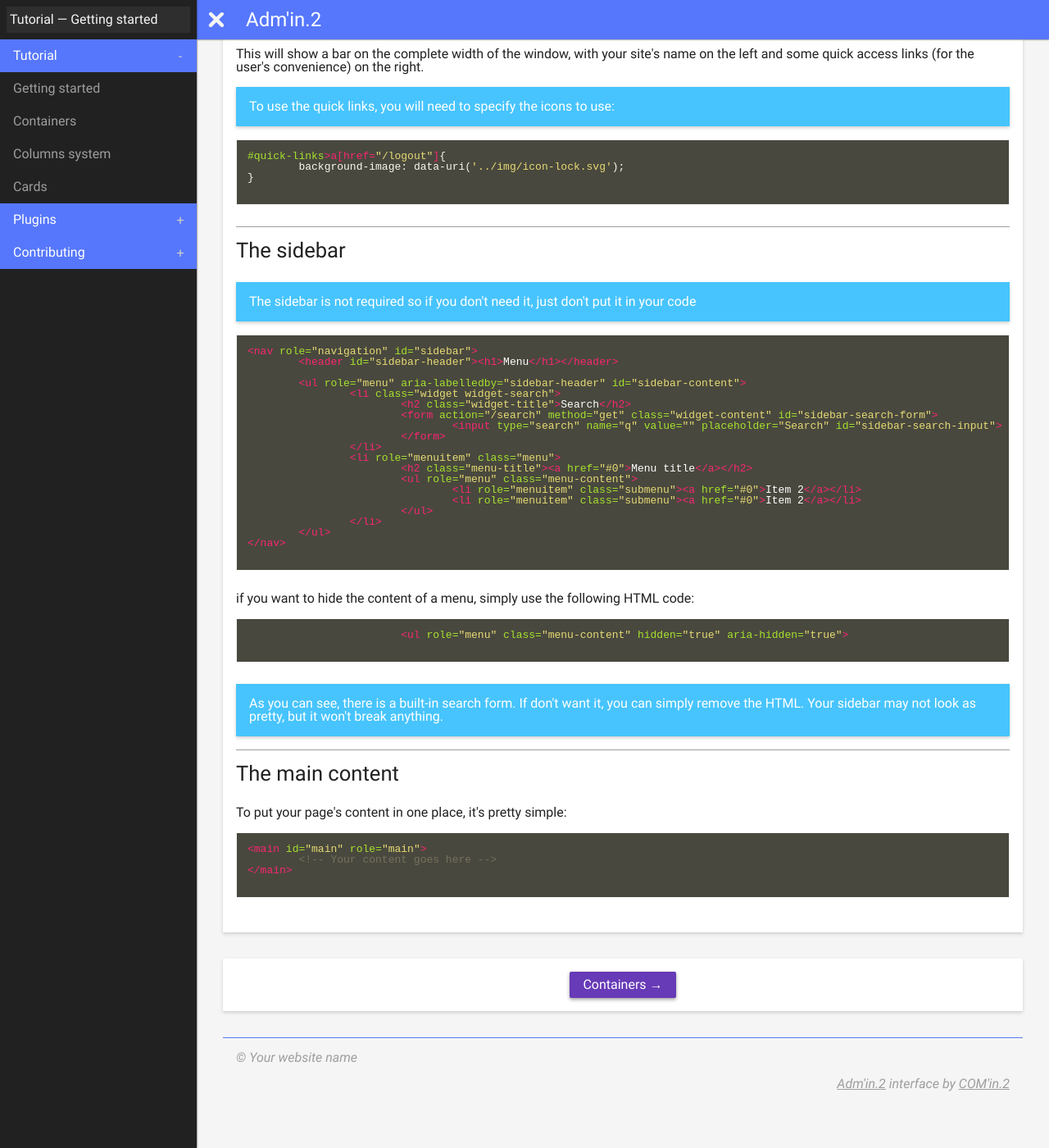
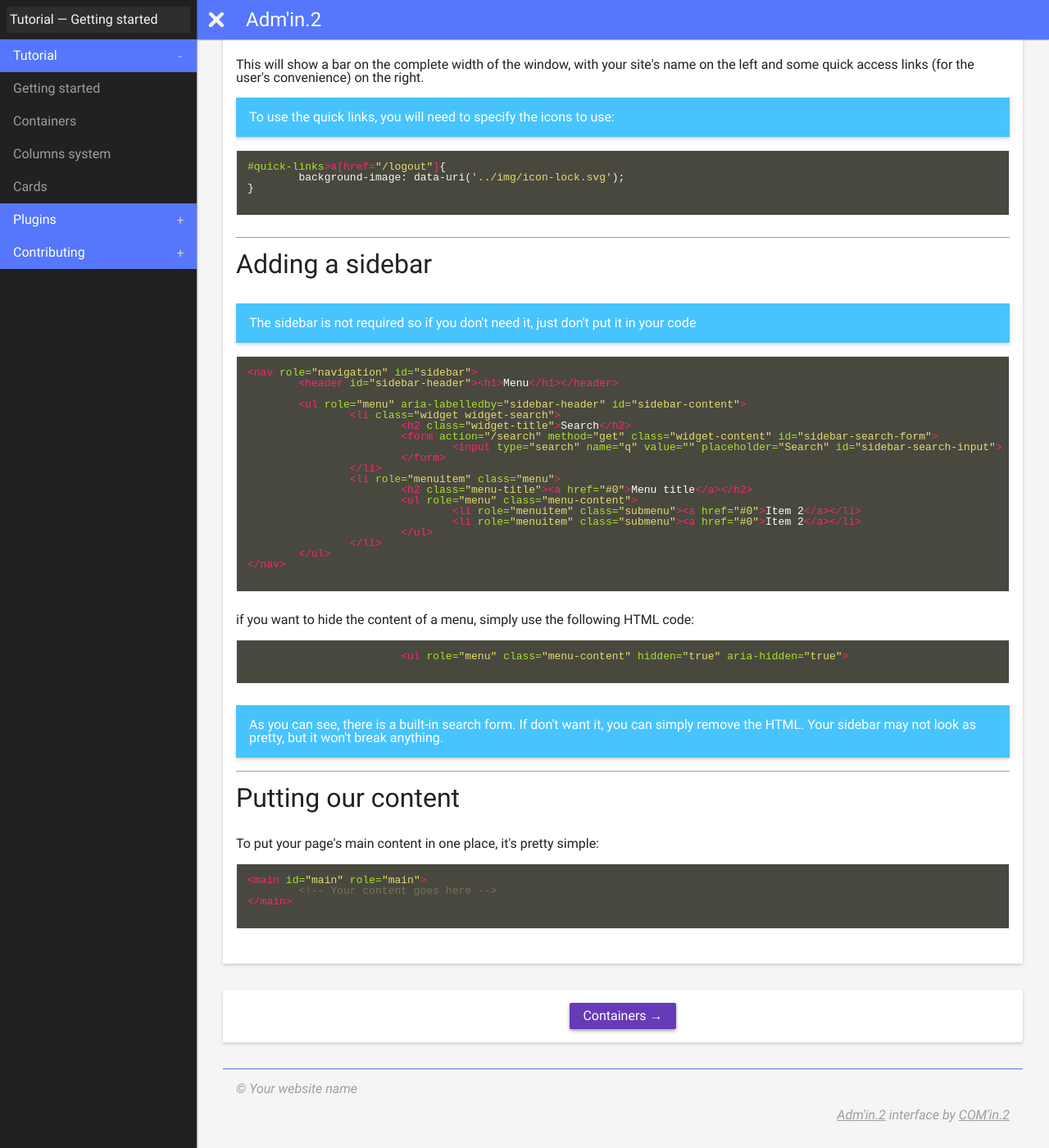
Before and after one commit to comin2/Adm-in.2, a Jekyll site: the page built from tutorial/index.html, in a window 1280 px wide and 1400 px high, scrolled down 941 px. Shown: the whole window at 82% size. Built offline with Jekyll 4.4.1, drawn with Linux system fonts in a browser that asks for light colours; some of the changed text lies outside the part shown.

Commit message:
Fix tutorial pages titles

```diff
--- a/tutorial/cards.html
+++ b/tutorial/cards.html
@@ -2,13 +2,11 @@
 layout: default
 title: Tutorial — Cards
 ---
-<h1>Cards</h1>
+
+<h1 class="text-center">Cards</h1>
 
 <div class="container">
 	<article class="card">
-		<header class="card-header">
-			<h2>Cards</h2>
-		</header>
 		<div class="card-content">
 			<p>Putting your content in separates boxes can be a great way to separate things, just like you can see it here, on this very page. For this, we use the <code>card</code> class.</p>
 
--- a/tutorial/columns-system.html
+++ b/tutorial/columns-system.html
@@ -3,11 +3,10 @@ layout: default
 title: Tutorial — Columns system
 ---
 
+<h1 class="text-center">Columns system</h1>
+
 <div class="container">
 	<article class="card">
-		<header class="card-header">
-			<h2>Columns system</h2>
-		</header>
 		<div class="card-content">
 			<p>The colums system is pretty straight-forward: if you can a big column, you use the <code>column-big</code> class.</p>
 
--- a/tutorial/containers.html
+++ b/tutorial/containers.html
@@ -3,10 +3,9 @@ layout: default
 title: Tutorial — Containers
 ---
 
+<h1 class="text-center">Containers</h1>
+
 <article>
-	<header>
-		<h1>Containers</h1>
-	</header>
 	<div class="container">
 		<div class="card">
 			<div class="card-content">
--- a/tutorial/index.html
+++ b/tutorial/index.html
@@ -2,14 +2,14 @@
 layout: default
 title: Tutorial — Getting started
 ---
+
 <h1>Getting started</h1>
 
 <div class="container">
 	<article class="card">
-		<header class="card-header">
+		<div class="card-content">
 			<h2>Basic HTML</h2>
-		</header>
-		<div class="card-content">
+
 			<p>To get a working page, you'll need some standard HTML:</p>
 
 			{% highlight html %}
@@ -67,7 +67,7 @@ title: Tutorial — Getting started
 
 			<hr>
 
-			<h3>The sidebar</h3>
+			<h2>Adding a sidebar</h2>
 
 			<p class="alert-info">The sidebar is not required so if you don't need it, just don't put it in your code</p>
 
@@ -103,9 +103,9 @@ title: Tutorial — Getting started
 
 			<hr>
 
-			<h3>The main content</h3>
+			<h2>Putting our content</h2>
 
-			<p>To put your page's content in one place, it's pretty simple:</p>
+			<p>To put your page's main content in one place, it's pretty simple:</p>
 
 			{% highlight html %}
 <main id="main" role="main">
```
Also changed, not shown: other parts of tutorial/index.html (+1 -1 lines).
